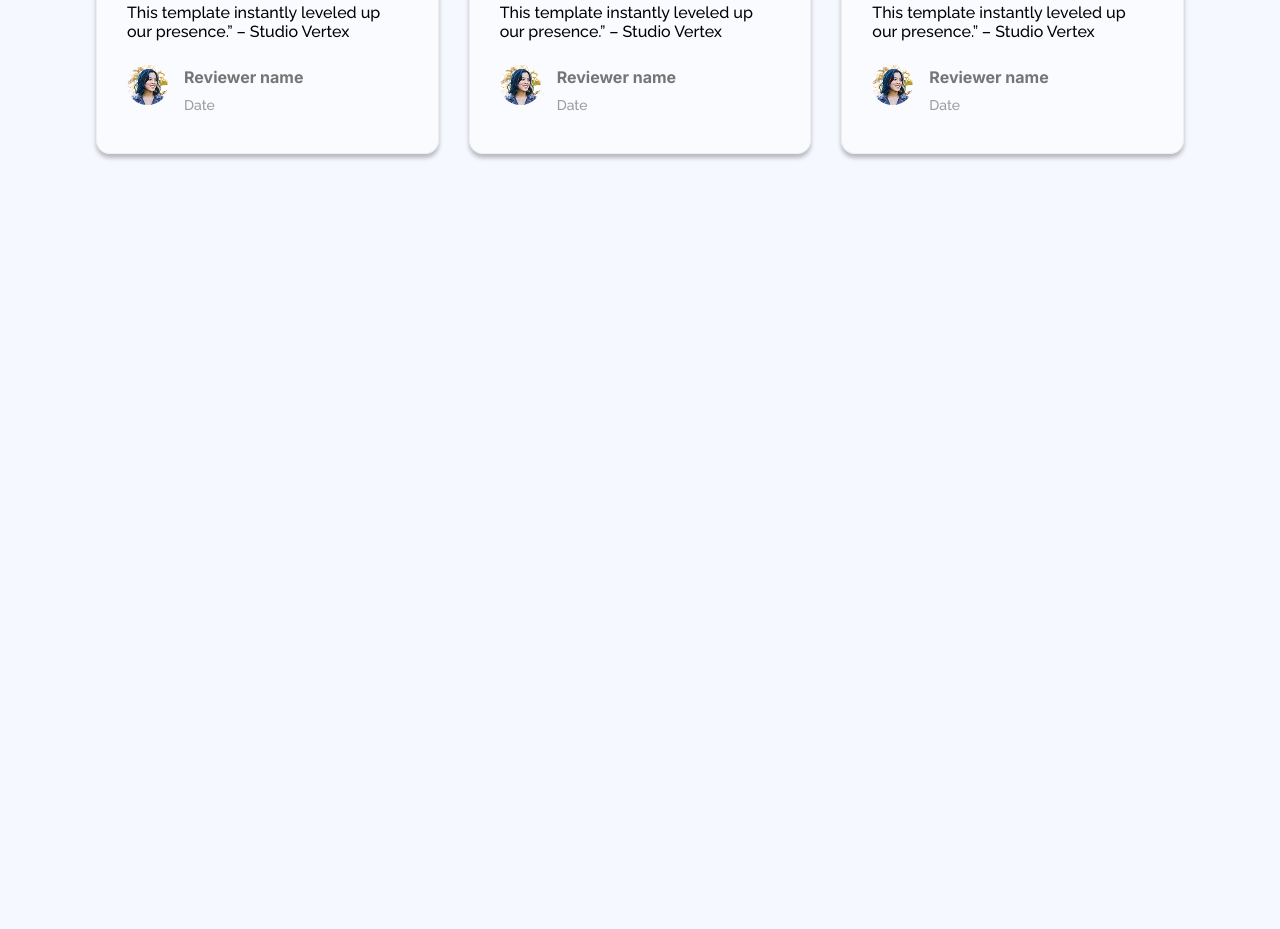
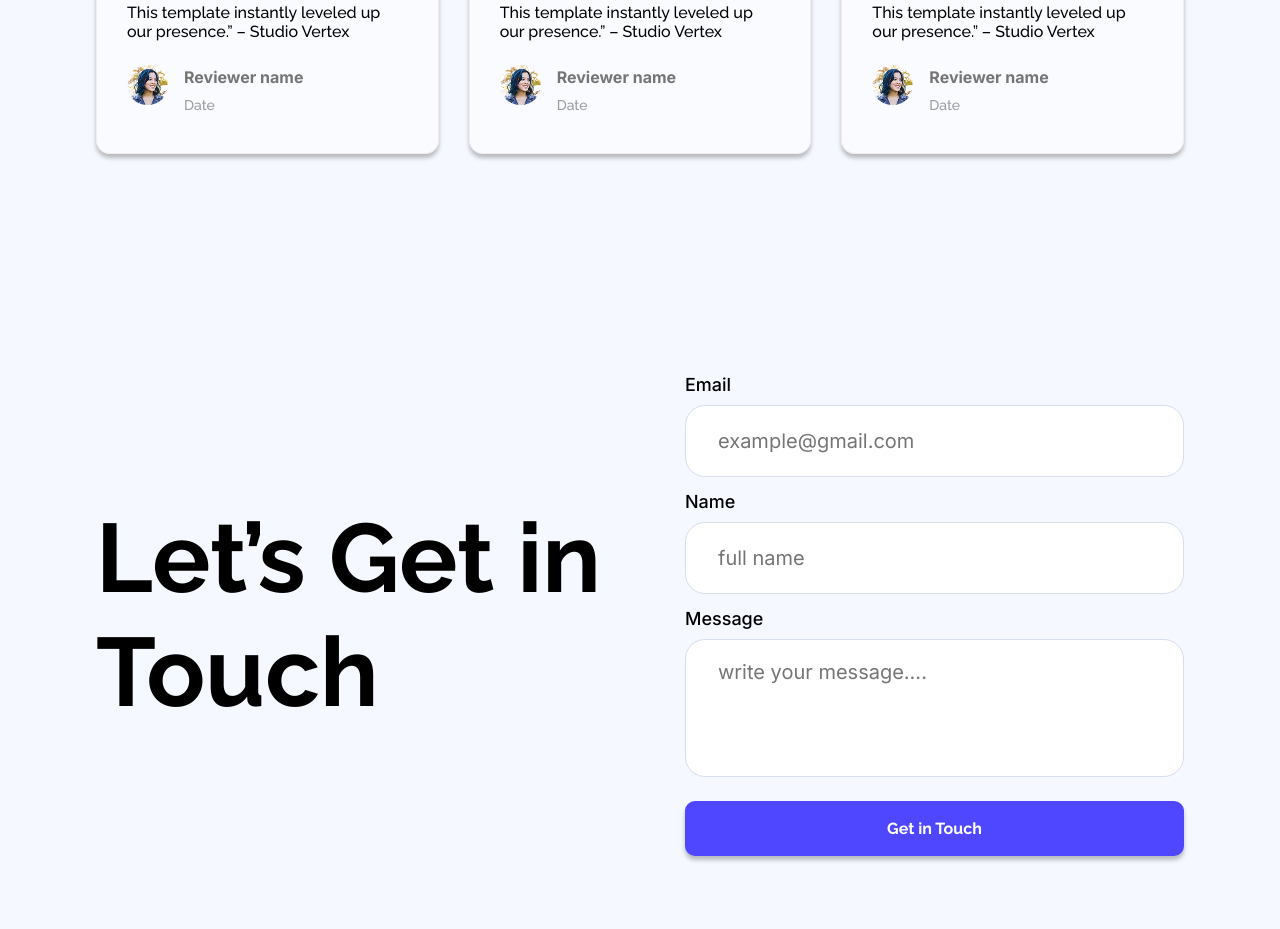
Before and after one commit to md-sh-sabbir/landing-launchpad, a plain HTML site: page index.html in a window 1280 px wide. Shown: the part 1986-2915 px from the top of the page. Before the commit the page ends 2290 px from the top, so only its background shows below. Drawn offline with Linux system fonts and the light colour scheme.

Commit message:
added upto Gets in Touch section

```diff
--- a/assests/css/style.css
+++ b/assests/css/style.css
@@ -30,6 +30,13 @@ body{
     border: none;
     border-radius: 10px;
     box-shadow: 0 4px 4px 0 rgba(0, 0, 0, 0.25);
+    transition: .4s;
+    cursor: pointer;
+}
+.btn:hover{
+    transform: scale(1.05);
+    font-size: 1.05em;
+    background-image: linear-gradient(to bottom right, var(--purple), rgb(111, 200, 230));
 }
 .block{
     display: block;
@@ -37,7 +44,9 @@ body{
 .center{
     margin: 0 auto;
 }
-
+.width-full{
+    width: 100%;
+}
 /* ===================================================================================== */
 
 /* Nav Styles */
@@ -192,6 +201,7 @@ main{
     border: 1px solid #F2EDED;
     box-shadow: 0 4px 4px 0 rgba(0, 0, 0, 0.25);
     transition: .4s;
+    cursor: pointer;
 }
 .feedback-content:hover{
     transform: scale(1.05);
@@ -223,9 +233,54 @@ main{
 .profile-content p{
     font-size: 14px;
     color: #757575b7;
+    font-weight: 500;
 }
 .profile-image img{
     border-radius: 50%;
 }
 
 /* ===================================================================================== */
+
+/* Get in touch section styles */
+
+.GetInTouchArea{
+    display: flex;
+    justify-content: space-between;
+    align-items: center;
+    margin-bottom: 150px;
+    padding: 70px 0;
+}
+.contact-heading h1{
+    font-family: var(--raleway);
+    font-weight: bold;
+    font-size: 97px;
+}
+input[type="email"], input[type="text"]{
+    font-family: var(--inter);
+    font-size: 20px;
+    width: 433px;
+    height: 30px;
+    padding: 20px 32px;
+    border-radius: 20px;
+    border: none;
+    background-color: #FFFFFF;
+    border: 0.5px solid #D6DDED;
+    margin: 10px 0 14px;
+}
+textarea{
+   font-family: var(--inter);
+   font-size: 20px;
+   width: 433px;
+   padding: 20px 32px;
+   border-radius: 20px;
+   border: none;
+   background-color: #FFFFFF;
+   border: 0.5px solid #D6DDED;
+   margin: 10px 0 20px;
+   resize: none;
+}
+label{
+    font-family: var(--inter);
+    font-weight: 500;
+    font-size: 18px;
+}
--- a/index.html
+++ b/index.html
@@ -155,6 +155,38 @@
             <!-- Users feedback section end here -->
 
             <!-- =========================================================================== -->
+
+            <!-- Optional sections start here -->
+            <!-- Optional sections end here -->
+
+            <!-- =========================================================================== -->
+
+            <!-- Get in touch section start here -->
+             <section class="GetInTouchArea">
+                <div class="contact-heading">
+                    <h1>Let’s Get in <br> Touch</h1>
+                </div>
+                <div class="FormArea">
+                    <form action="">
+                        <div class="email-input">
+                            <label for="Email">Email</label> <br>
+                            <input type="email" name="" id="Email" placeholder="example@gmail.com">
+                        </div>
+                        <div class="name-input">
+                            <label for="Name">Name</label> <br>
+                            <input type="text" name="" id="Name" placeholder="full name">
+                        </div>
+                        <div class="message-input">
+                            <label for="Textarea">Message</label> <br>
+                            <textarea name="" id="Textarea" cols="65" rows="4" placeholder="write your message...."></textarea>
+                        </div>
+                        <button class="btn width-full">Get in Touch</button>
+                    </form>
+                </div>
+             </section>
+            <!-- Get in touch section end here -->
+
+            <!-- =========================================================================== -->
     </main>
 </body>
 </html>
```
